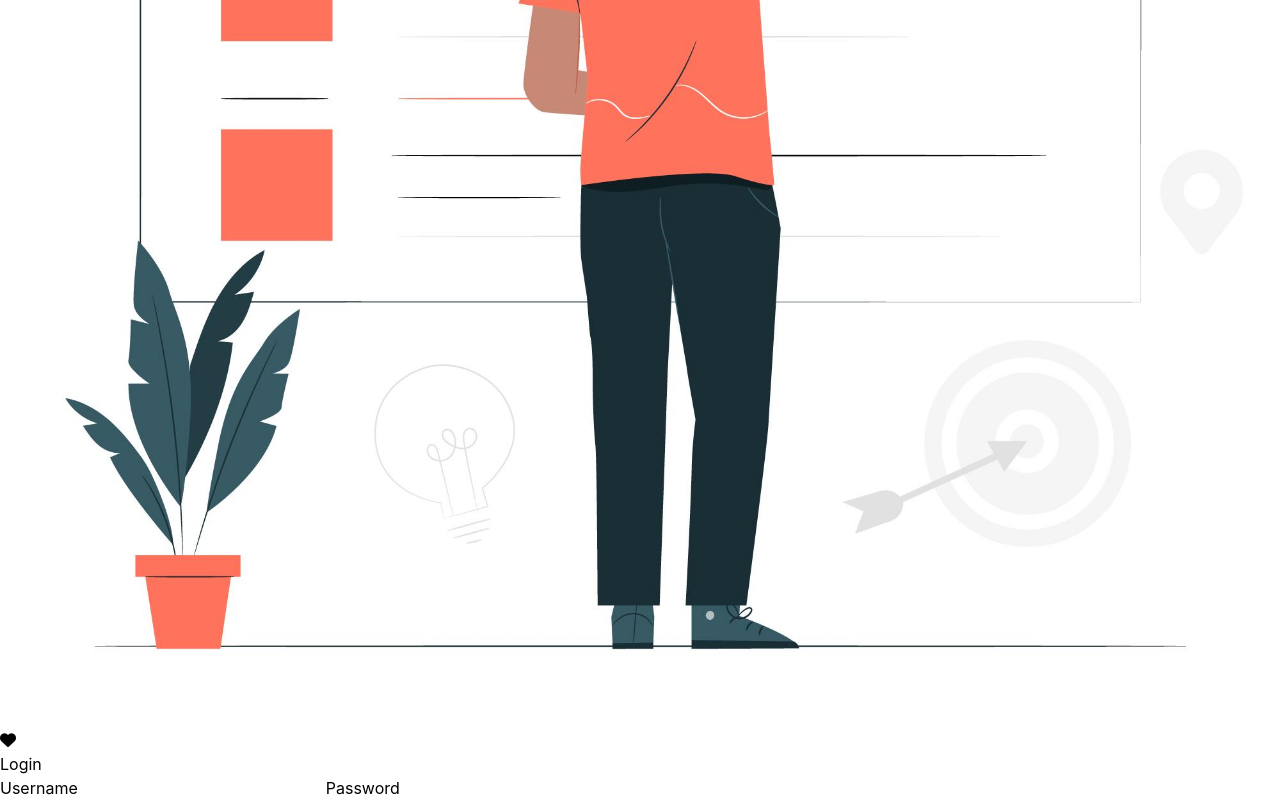
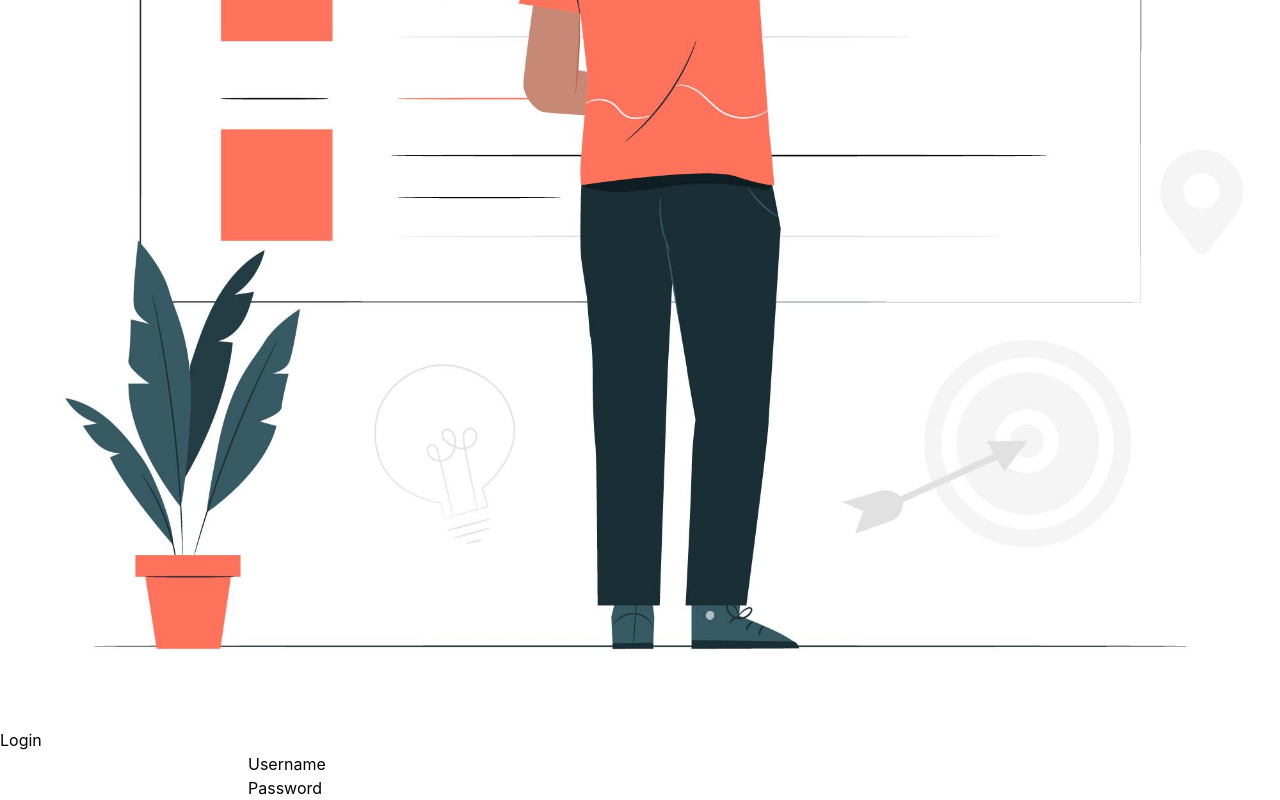
Before and after one commit to randilu/firesearch, a React (Create React App) app: page / in a window 1280 px wide. Shown: the part 552-1352 px from the top of the page. Built offline with nearby package versions, Linux system fonts and the light colour scheme; what @material-tailwind/react would draw is missing.

Commit message:
Add mui text boxes

```diff
--- a/src/components/Login/index.tsx
+++ b/src/components/Login/index.tsx
@@ -1,4 +1,4 @@
-import { IconButton } from "@material-tailwind/react";
+import { Input } from "@material-tailwind/react";
 
 const Login = () => {
   return (
@@ -11,16 +11,11 @@ const Login = () => {
             className="object-cover w-full h-full"
           />
         </div>
-        <IconButton>
-          <i className="fas fa-heart" />
-        </IconButton>
         <div className="basis-1/2 p-8 flex flex-col items-center border-solid border-2  border-black ">
           <h1 className="uppercase ">Login</h1>
           <form action="">
-            <label htmlFor="username">Username</label>
-            <input type="text" name="username" id="username" />
-            <label htmlFor="password">Password</label>
-            <input type="password" name="password" id="password" />
+            <Input type="text" name="username" id="username" variant="standard" label="Username"  />
+            <Input type="password" name="password" id="password" variant="standard" label="Password"/>
           </form>
         </div>
       </div>
```
